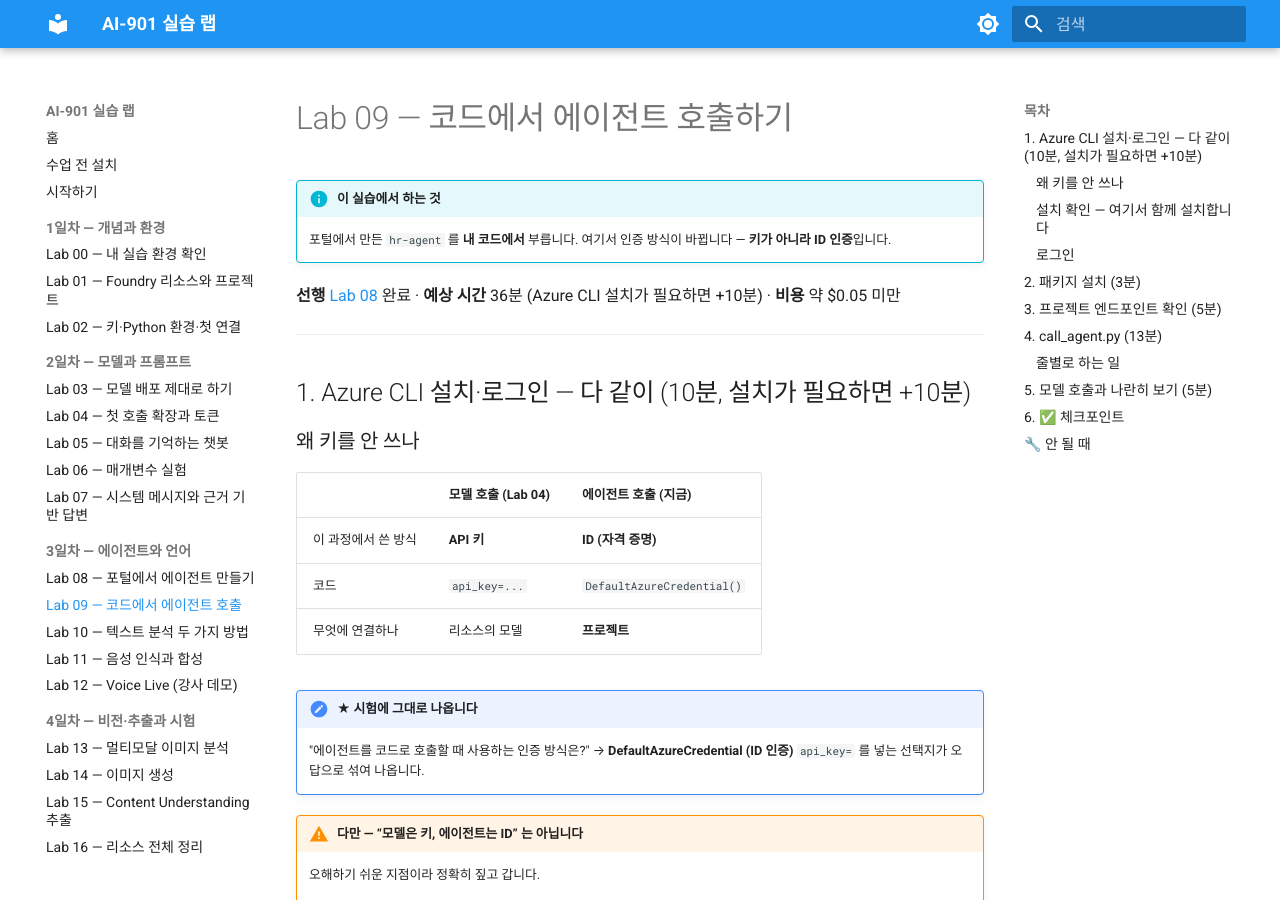
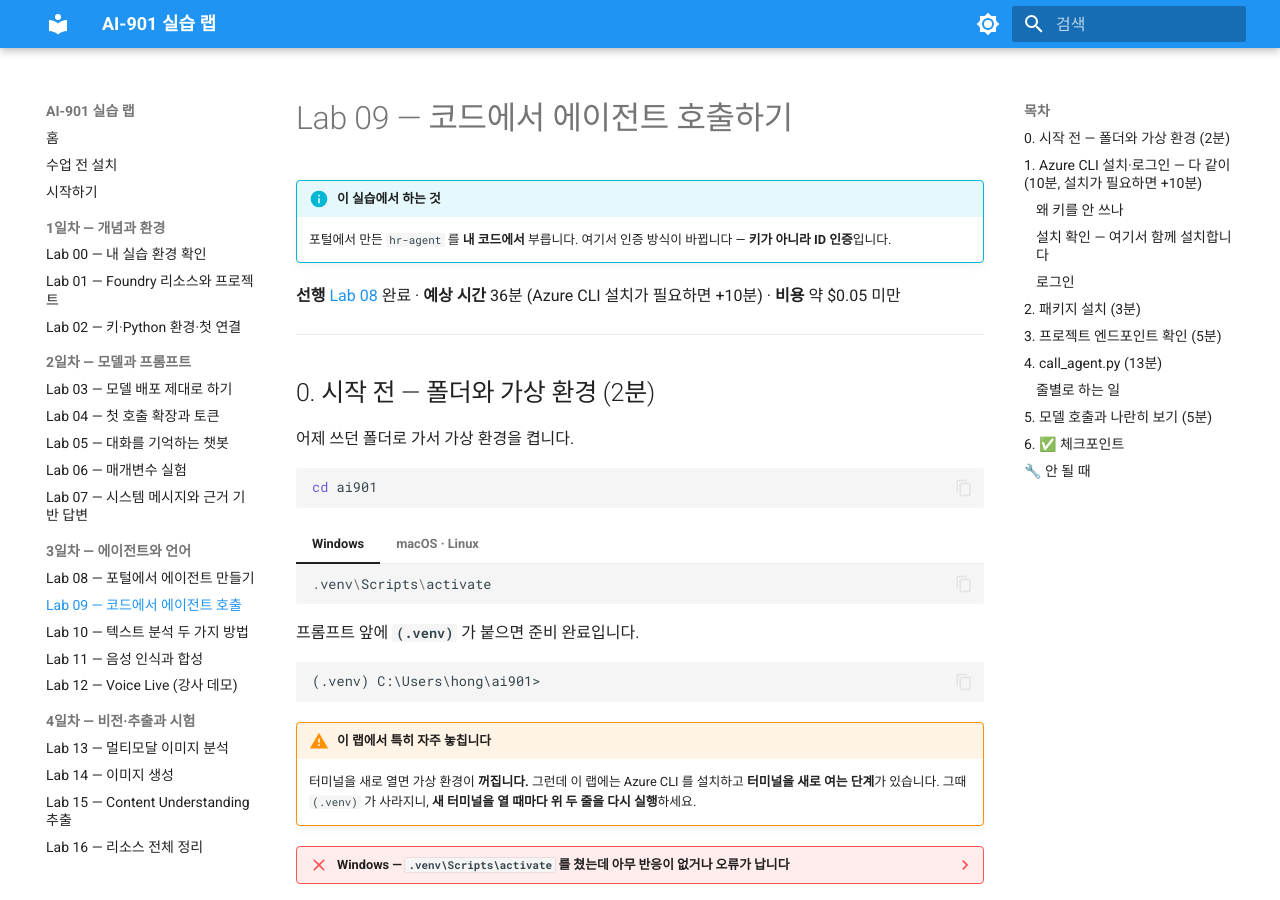
Before and after one commit to skilleat-labs/ai901-labs, an MkDocs documentation site: the page built from docs/labs/lab09-agent-code.md, in a window 1280 px wide and 900 px high. Built offline with MkDocs 1.6.1 and Material for MkDocs 9.7.7, drawn with Linux system fonts in a browser that asks for light colours.

Commit message:
Lab 09 맨 앞에 가상 환경 켜는 단계 추가
윈도우에서 .venv\Scripts\activate 를 몰라 막히는 학생이 있어서,
Lab 04 와 같은 방식으로 0절을 만들어 OS별 탭으로 넣었다.

- cd ai901 + OS별 활성화 명령 (Windows / macOS·Linux)
- (.venv) 프롬프트 예시
- Azure CLI 설치 후 터미널을 새로 열면 꺼진다는 경고
- 안 될 때: 폴더 확인, PowerShell 실행 정책(Bypass), cmd 의 activate.bat

Co-Authored-By: Claude Opus 5 <noreply@anthropic.com>

````diff
--- a/docs/labs/lab09-agent-code.md
+++ b/docs/labs/lab09-agent-code.md
@@ -5,6 +5,60 @@
     여기서 인증 방식이 바뀝니다 — **키가 아니라 ID 인증**입니다.
 
 **선행** [Lab 08](lab08-agent-portal.md) 완료 · **예상 시간** 36분 (Azure CLI 설치가 필요하면 +10분) · **비용** 약 $0.05 미만
+
+---
+
+## 0. 시작 전 — 폴더와 가상 환경 (2분)
+
+어제 쓰던 폴더로 가서 가상 환경을 켭니다.
+
+```bash
+cd ai901
+```
+
+=== "Windows"
+    ```powershell
+    .venv\Scripts\activate
+    ```
+=== "macOS · Linux"
+    ```bash
+    source .venv/bin/activate
+    ```
+
+프롬프트 앞에 **`(.venv)`** 가 붙으면 준비 완료입니다.
+
+```text
+(.venv) C:\Users\hong\ai901>
+```
+
+!!! warning "이 랩에서 특히 자주 놓칩니다"
+    터미널을 새로 열면 가상 환경이 **꺼집니다.** 그런데 이 랩에는 Azure CLI 를 설치하고
+    **터미널을 새로 여는 단계**가 있습니다. 그때 `(.venv)` 가 사라지니,
+    **새 터미널을 열 때마다 위 두 줄을 다시 실행**하세요.
+
+??? failure "Windows — `.venv\Scripts\activate` 를 쳤는데 아무 반응이 없거나 오류가 납니다"
+    **1. 폴더가 맞는지 확인하세요.** `ai901` 폴더 안이어야 합니다.
+
+    ```powershell
+    dir .venv
+    ```
+
+    `.venv` 가 안 보이면 폴더를 잘못 찾은 것입니다. Lab 02 에서 만든 폴더로 이동하세요.
+
+    **2. "이 시스템에서 스크립트를 실행할 수 없으므로" 오류가 나면** PowerShell 실행 정책 때문입니다.
+    아래를 실행한 뒤 다시 켜세요.
+
+    ```powershell
+    Set-ExecutionPolicy -Scope Process -ExecutionPolicy Bypass
+    ```
+
+    이 창에서만 적용됩니다. 시스템 설정을 바꾸지 않으니 안전합니다.
+
+    **3. 그래도 안 되면** 명령 프롬프트(cmd)에서 아래를 쓰세요.
+
+    ```text
+    .venv\Scripts\activate.bat
+    ```
 
 ---
 
````
